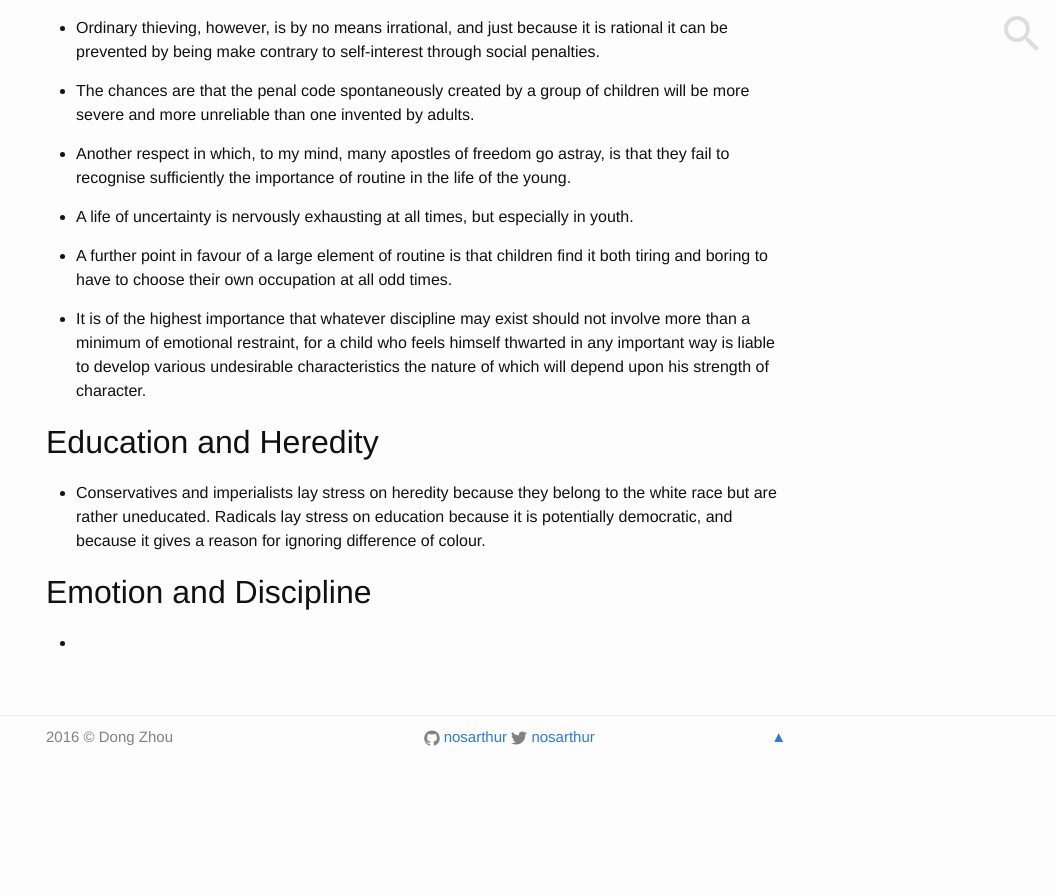
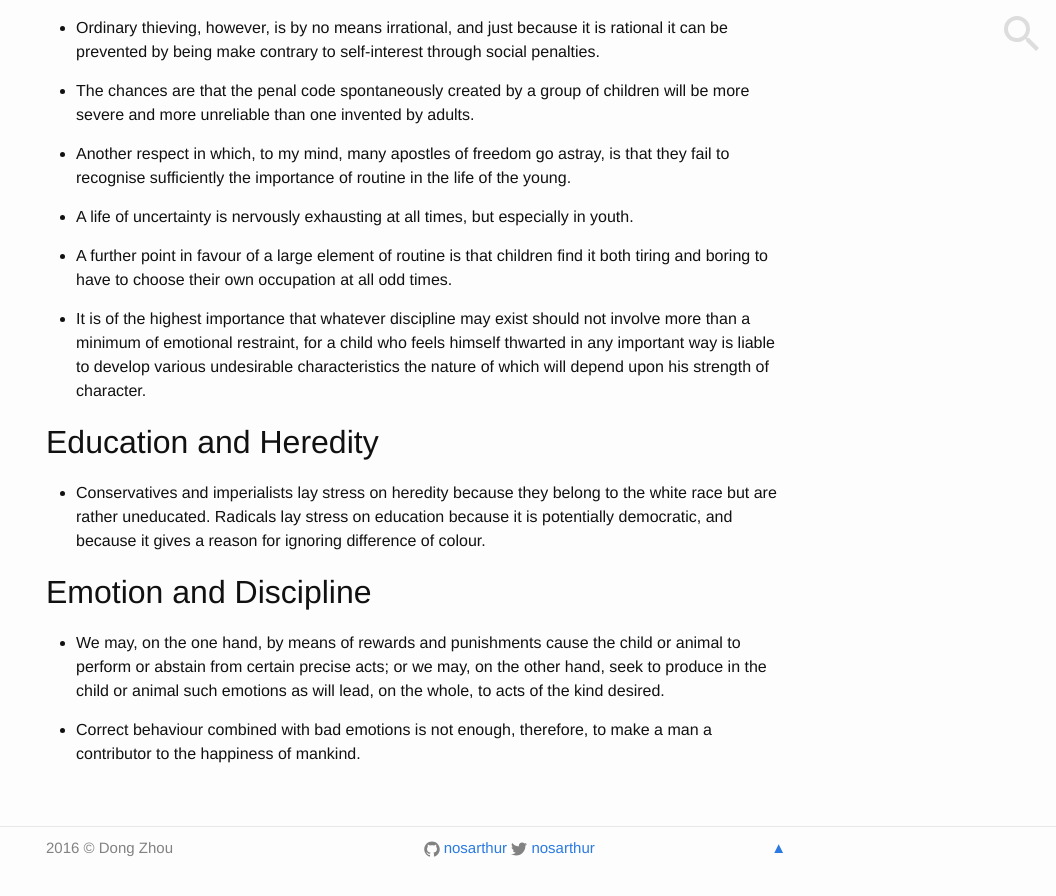
Before and after one commit to nosarthur/nosarthur.github.io, a Jekyll site: the page built from _posts/2016-06-03-edu.md, in a window 1280 px wide and 900 px high, scrolled down 2284 px. Shown: the top 896 px of the window, without its empty margins (224-1280 px from the left). Built offline with Jekyll 4.4.1, drawn with Linux system fonts in a browser that asks for light colours; comment, search, counter and statistics services are not loaded; before the commit the page ends 3073 px from its top, so only the background shows below that.

Commit message:
add content

```diff
--- a/_posts/2016-06-03-edu.md
+++ b/_posts/2016-06-03-edu.md
@@ -93,4 +93,6 @@ oldest.
 
 ## Emotion and Discipline
 
-*
+* We may, on the one hand, by means of rewards and punishments cause the child or animal to perform or abstain from certain precise acts; or we may, on the other hand, seek to produce in the child or animal such emotions as will lead, on the whole, to acts of the kind desired.
+
+* Correct behaviour combined with bad emotions is not enough, therefore, to make a man a contributor to the happiness of mankind.
```
